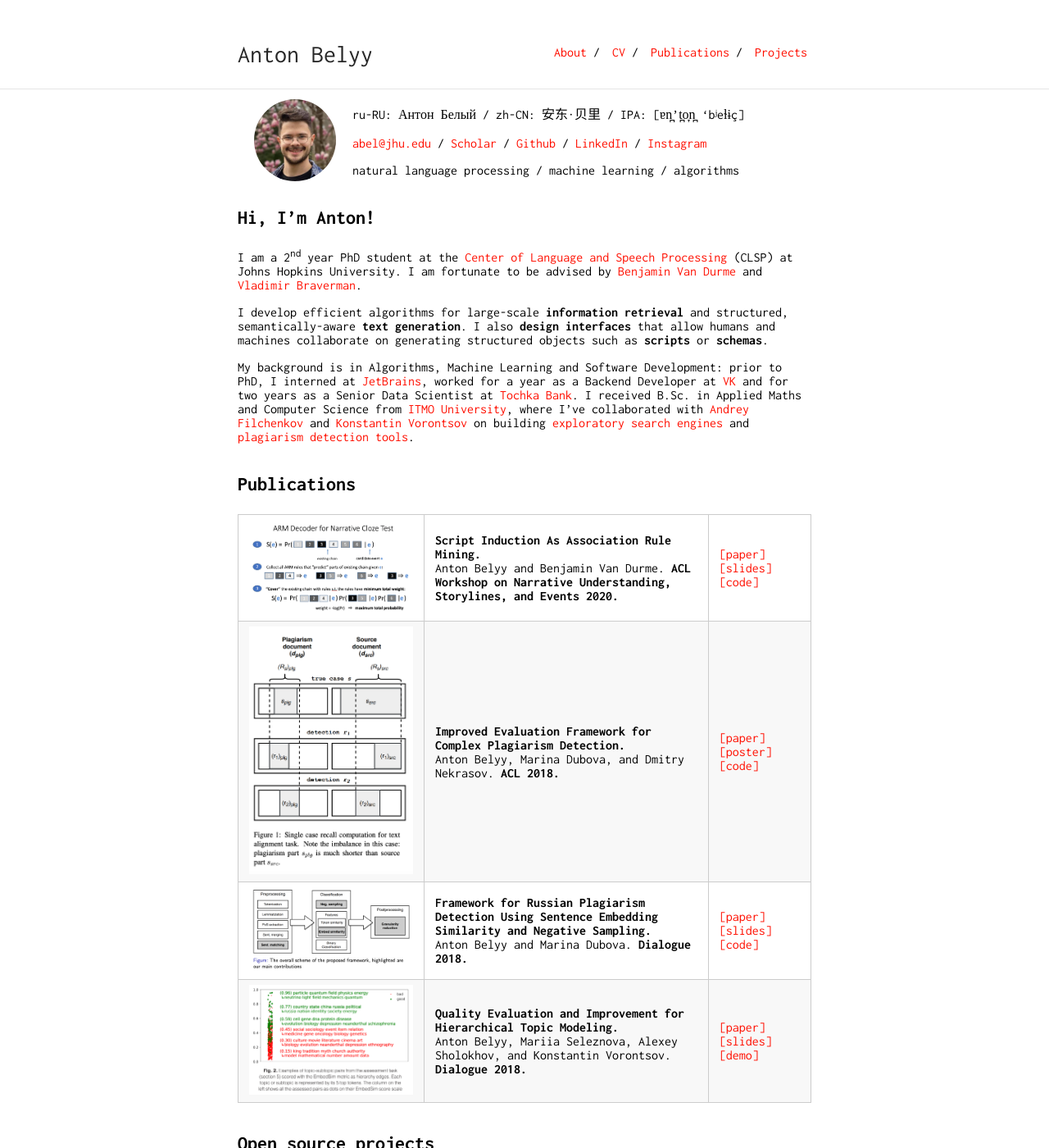
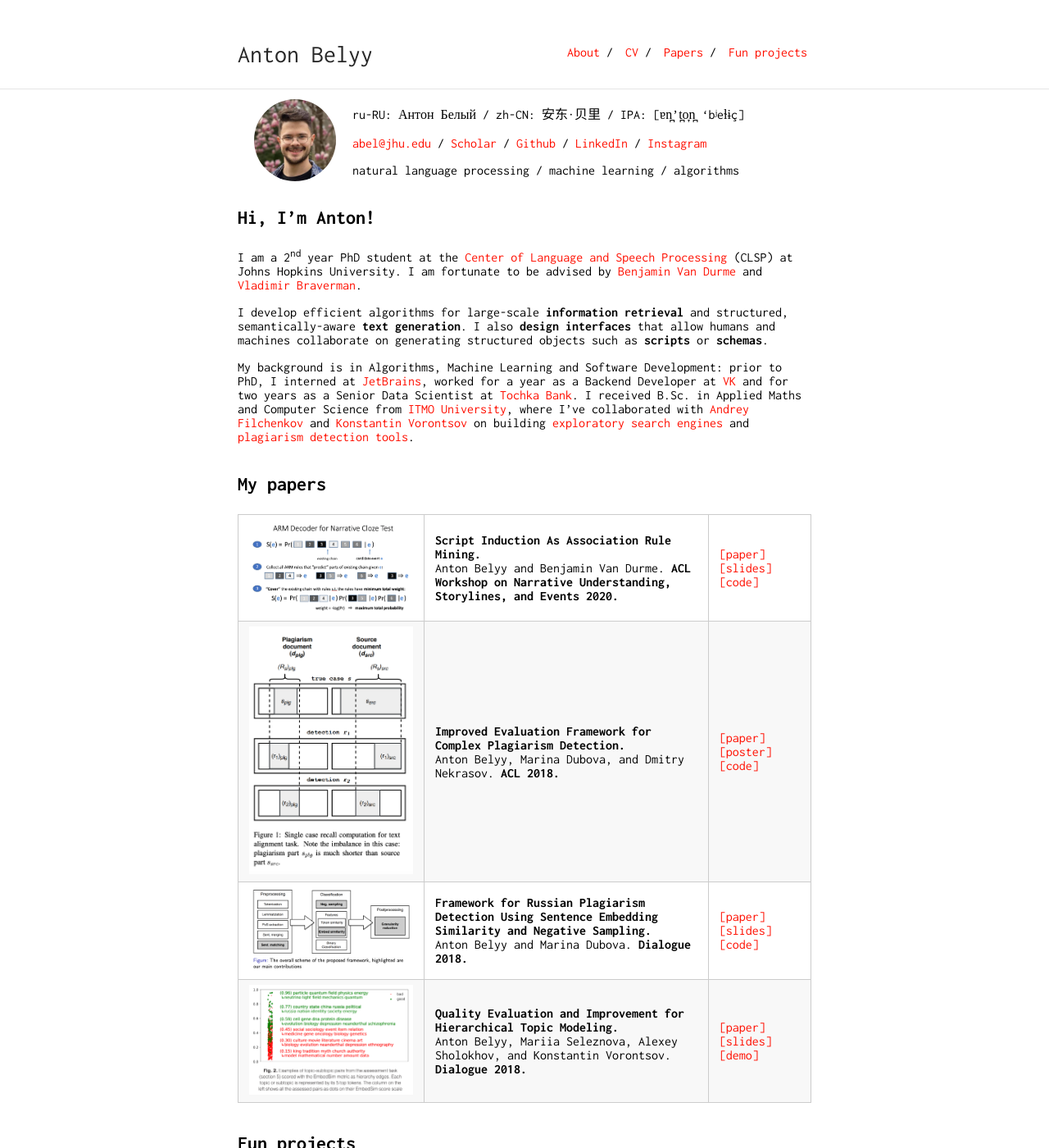
Before and after one commit to AVBelyy/AVBelyy.github.io, a Jekyll site: the page built from index.md, in a window 1280 px wide and 1400 px high. Shown: the whole window at 82% size. Built offline with Jekyll 4.4.1, drawn with Linux system fonts in a browser that asks for light colours.

Commit message:
Update index.md

```diff
--- a/_config.yml
+++ b/_config.yml
@@ -20,7 +20,7 @@ nav:
    link: "#hi-im-anton"
  - name: "CV"
    link: "cv-fall2020.pdf"
- - name: "Publications"
-   link: "#publications"
- - name: "Projects"
-   link: "#open-source-projects"
+ - name: "Papers"
+   link: "#my-papers"
+ - name: "Fun projects"
+   link: "#fun-projects"
--- a/index.md
+++ b/index.md
@@ -18,14 +18,14 @@ I develop efficient algorithms for large-scale **information retrieval** and str
 My background is in Algorithms, Machine Learning and Software Development: prior to PhD, I interned at [JetBrains](https://www.jetbrains.com/), worked for a year as a Backend Developer at [VK](https://en.wikipedia.org/wiki/VK_(service)) and for two years as a Senior Data Scientist at [Tochka Bank](https://tochka.com/).
 I received B.Sc. in Applied Maths and Computer Science from [ITMO University](https://en.itmo.ru/), where I've collaborated with [Andrey Filchenkov](https://scholar.google.ru/citations?user=ry63T9QAAAAJ&hl=en&oi=ao) and [Konstantin Vorontsov](https://scholar.google.ru/citations?user=KIW4fnsAAAAJ&hl=en&oi=ao) on building [exploratory search engines](https://github.com/AVBelyy/Rysearch) and [plagiarism detection tools](http://itmo.news/en/science/it/news/8440/).
 
-## Publications
+## My papers
 
 <img src="img/publications/si-as-arm.png" alt="SI as ARM screenshot" style="width: 200px"/> | **Script Induction As Association Rule Mining.** <br>Anton Belyy and Benjamin Van Durme. **ACL Workshop on Narrative Understanding, Storylines, and Events 2020.** | [[paper]](https://www.aclweb.org/anthology/2020.nuse-1.7/) [[slides]](https://slideslive.com/38929746/script-induction-as-association-rule-mining) [[code]](https://github.com/AVBelyy/arm-nachos)
 <img src="img/publications/normplagdet.png" alt="Normplagdet screenshot" style="width: 200px"/> | **Improved Evaluation Framework for Complex Plagiarism Detection.** <br>Anton Belyy, Marina Dubova, and Dmitry Nekrasov. **ACL 2018.** | [[paper]](http://www.aclweb.org/anthology/P18-2026) [[poster]](http://anthology.aclweb.org/attachments/P18-2026.Poster.pdf) [[code]](https://github.com/AVBelyy/normplagdet)
 <img src="img/publications/rusplagiarism.png" alt="Russian plagiarism detection screenshot" style="width: 200px"/> | **Framework for Russian Plagiarism Detection Using Sentence Embedding Similarity and Negative Sampling.** <br>Anton Belyy and Marina Dubova. **Dialogue 2018.** | [[paper]](http://www.dialog-21.ru/media/4289/belyyav_dubovama.pdf) [[slides]](http://www.dialog-21.ru/media/4351/belyy_dubova.pdf) [[code]](https://github.com/AVBelyy/hack-the-plag-2017)
 <img src="img/publications/hartm.png" alt="Hiearchical ARTM improvement screenshot" style="width: 200px"/> | **Quality Evaluation and Improvement for Hierarchical Topic Modeling.** <br>Anton Belyy, Mariia Seleznova, Alexey Sholokhov, and Konstantin Vorontsov. **Dialogue 2018.** | [[paper]](http://www.dialog-21.ru/media/4562/belyyavplusetal.pdf) [[slides]](http://www.dialog-21.ru/media/4352/belyy_seleznova.pdf) [[demo]](https://github.com/AVBelyy/Rysearch)
 
-## Open source projects
+## Fun projects
 
 My web-dev projects, written (mostly) on the rare occasions of having spare time, and mostly to play with a fancy new Web framework :)
 
```
